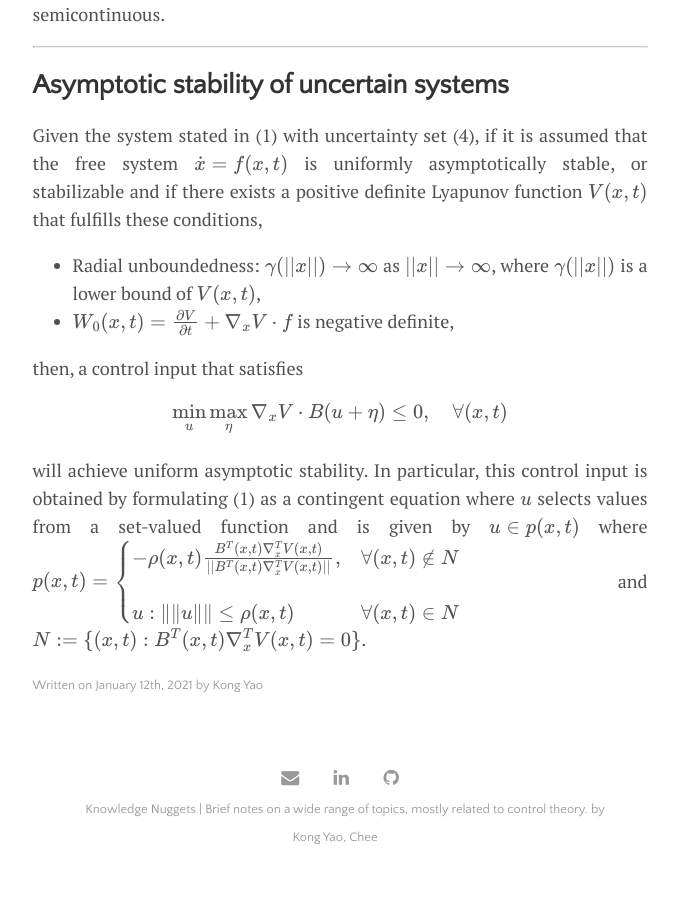
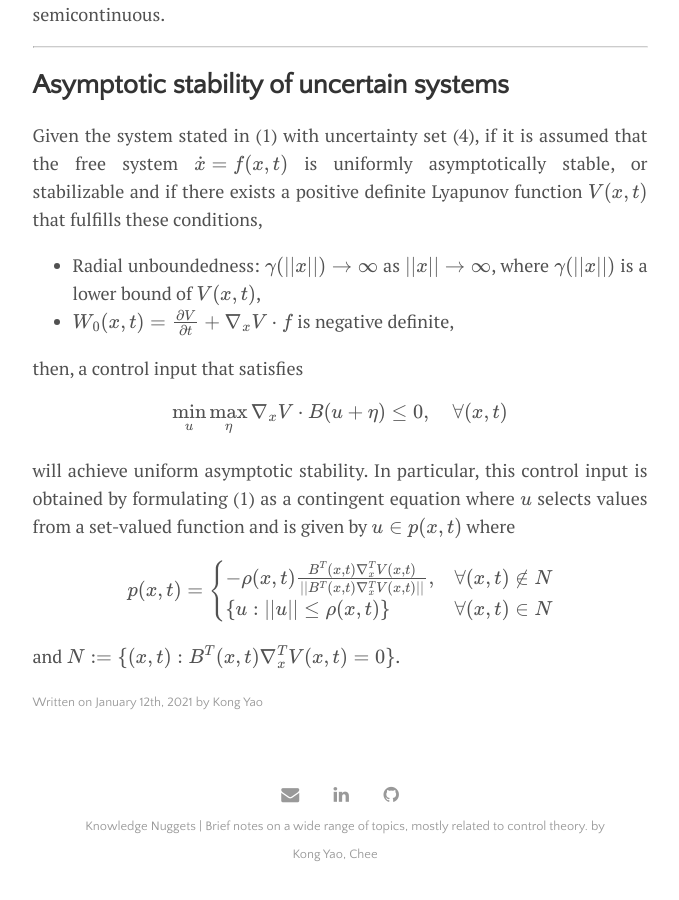
Before and after one commit to CheeGY/cheegy.github.io, a Jekyll site: the page built from _posts/2021-01-12-Gutman1979.md, in a window 1280 px wide and 900 px high, scrolled down 2481 px. Shown: the whole window, without its empty margins (300-979 px from the left). Built offline with Jekyll 4.4.1, drawn with Linux system fonts in a browser that asks for light colours; formulas are drawn with MathJax 3.

Commit message:
Update 2021-01-12-Gutman1979.md

```diff
--- a/_posts/2021-01-12-Gutman1979.md
+++ b/_posts/2021-01-12-Gutman1979.md
@@ -73,10 +73,10 @@ then, a control input that satisfies
 \min_u \max_{\eta} \nabla_x V \cdot B(u + \eta) \leq 0, \quad \forall (x,t) \notag
 \end{equation}
 will achieve uniform asymptotic stability. In particular, this control input is obtained by formulating (1) as a contingent equation where $u$ selects values from a set-valued function and is given by $u \in p(x,t)$ where
-$$
+\begin{aligned}
 p(x,t) = \begin{cases}
-            -\rho(x,t) \frac{B^T(x,t) \nabla_x^T V(x,t)}{||B^T(x,t) \nabla_x^T V(x,t)||}, & \forall (x,t) \notin N \\
+            -\rho(x,t) \frac{B^T(x,t) \nabla_x^T V(x,t)}{||B^T(x,t) \nabla_x^T V(x,t)||}, & \forall (x,t) \notin N \newline
             \\{u : \|\|u\|\| \leq \rho(x,t)\\} &\forall (x,t) \in N
             \end{cases}
-$$
+\end{aligned}
 and $N := \\{(x,t): B^T(x,t) \nabla_x^T V(x,t) = 0\\}$.
```
